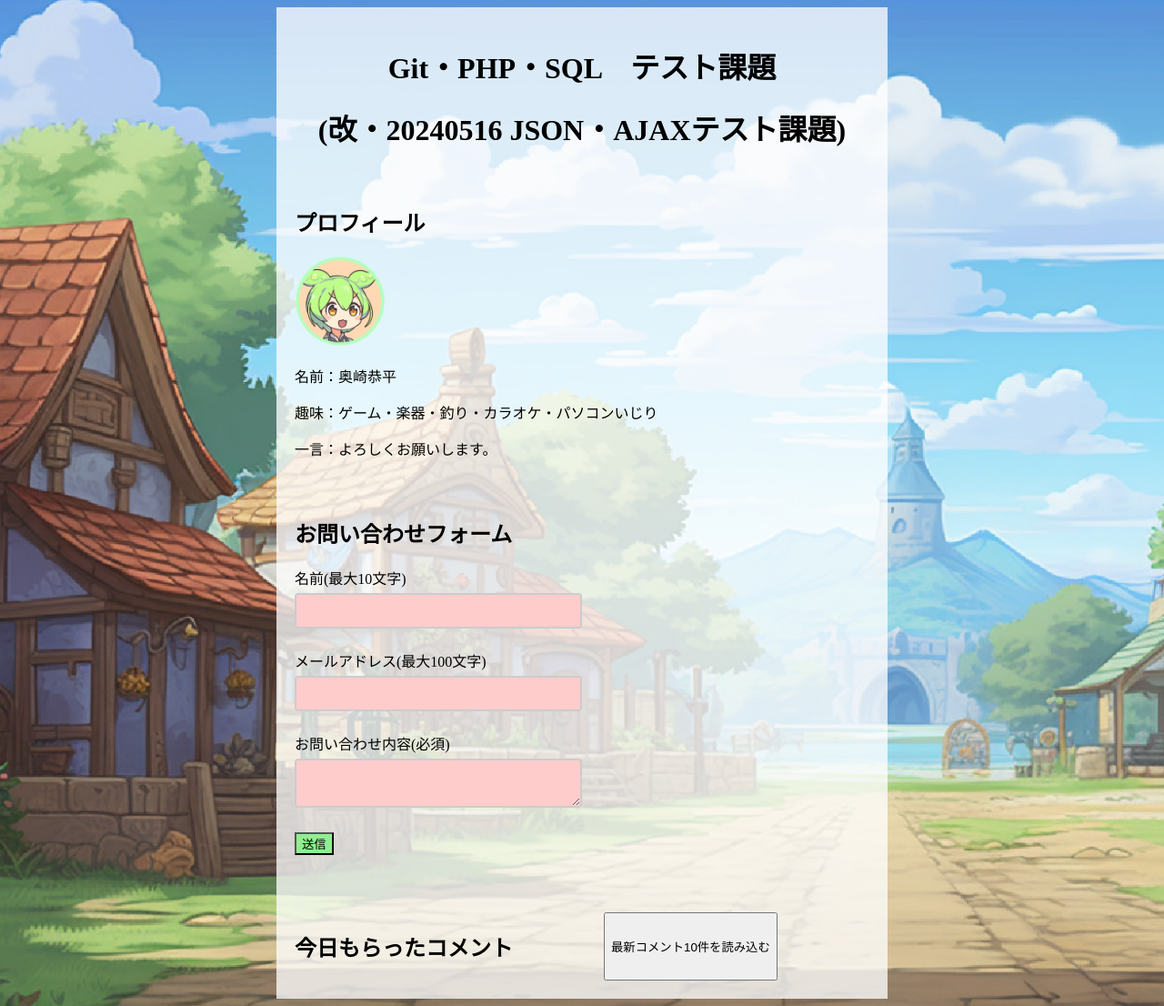
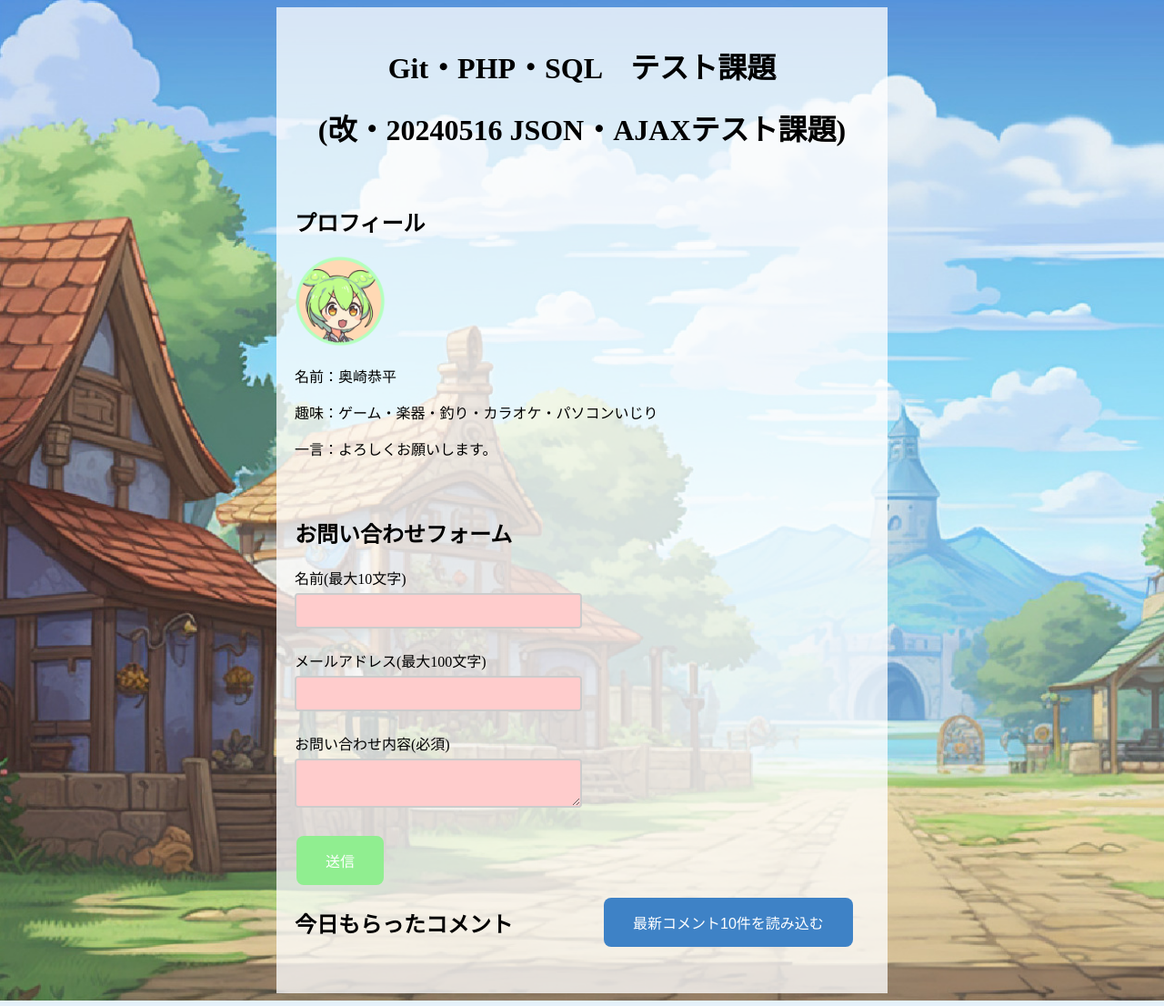
Before and after one commit to okuzaki1208/20240516_test_okuzaki, a PHP site: page / in a window 1280 px wide. Shown: the whole page at 91% size. Run offline with PHP 8.4, Linux system fonts and the light colour scheme.

Commit message:
[Update] 各種ボタンの調整

```diff
--- a/CSS/style.css
+++ b/CSS/style.css
@@ -23,9 +23,13 @@
 }
 
 #contact-timeline {
-    margin-top: 10%;
+    display: flex;
+    align-items: center;
 }
 
+#comment-table {
+    margin-top: 20px; /* 必要に応じて調整 */
+}
 /* 入力フィールドの背景色を設定 */
 input[type="text"], input[type="email"], textarea {
     width: 50%;
@@ -46,3 +50,43 @@
 input:invalid, textarea:invalid {
     background-color: #ffcccc;
 }
+
+/* グラフィカルなボタンのスタイル */
+.graphical-button {
+    background-color: #3e82c6; /* ボタンの背景色 */
+    border: none; /* ボーダーを削除 */
+    color: white; /* 文字色 */
+    padding: 15px 32px; /* パディング */
+    text-align: center; /* テキストを中央に配置 */
+    text-decoration: none; /* テキスト装飾を削除 */
+    display: inline-block; /* インラインブロック要素にする */
+    font-size: 16px; /* フォントサイズ */
+    margin: 4px 2px; /* マージン */
+    cursor: pointer; /* カーソルをポインターに変更 */
+    border-radius: 8px; /* ボタンの角を丸くする */
+}
+
+/* ホバーエフェクト */
+.graphical-button:hover {
+    background-color: hsl(215, 100%, 75%); /* ホバー時の背景色 */
+}
+
+/* グラフィカルな送信ボタンのスタイル */
+.graphical-submit-button {
+    background-color: #44cf5d; /* ボタンの背景色 */
+    border: none; /* ボーダーを削除 */
+    color: white; /* 文字色 */
+    padding: 15px 32px; /* パディング */
+    text-align: center; /* テキストを中央に配置 */
+    text-decoration: none; /* テキスト装飾を削除 */
+    display: inline-block; /* インラインブロック要素にする */
+    font-size: 16px; /* フォントサイズ */
+    margin: 4px 2px; /* マージン */
+    cursor: pointer; /* カーソルをポインターに変更 */
+    border-radius: 8px; /* ボタンの角を丸くする */
+}
+
+/* ホバーエフェクト */
+.graphical-submit-button:hover {
+    background-color: hsl(119, 67%, 61%); /* ホバー時の背景色 */
+}
```
